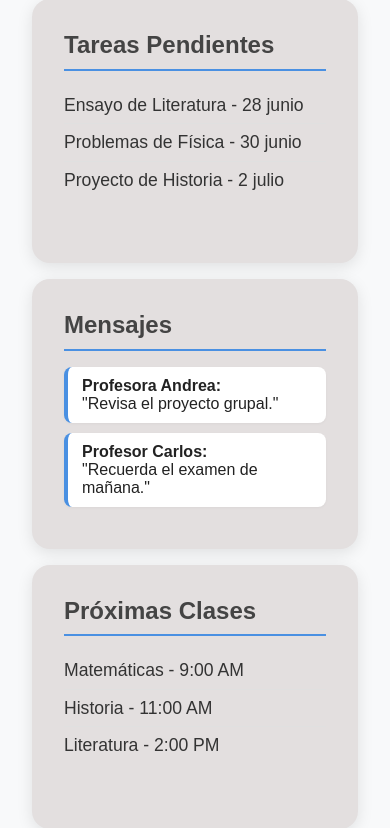
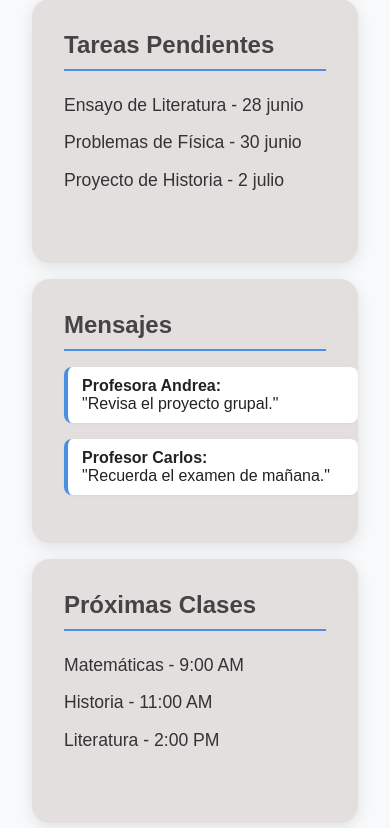
Before and after one commit to mathiasmora2232/project-main, a PHP site: page /Homepage.html in a window 390 px wide. Shown: the part 517-1345 px from the top of the page. Run offline with PHP 8.4, Linux system fonts and the light colour scheme.

Commit message:
Notis arreglo

```diff
--- a/css/Global.css
+++ b/css/Global.css
@@ -139,7 +139,7 @@ nav {
 }
 
 .notification {
-	width: calc(50% - 10px);
+	width: calc(100% - 10px);
 	box-sizing: border-box;
 	background: #e7e1e1;
 	border-radius: 15px;
--- a/css/homepage.css
+++ b/css/homepage.css
@@ -108,6 +108,11 @@ main.dashboard {
         font-size: 1.1rem;
         line-height: 1.5;
     }
+
+    .card-messages .message {
+        width: 100%;
+        margin-bottom: 1rem;
+    }
 }
 
 @media (max-width: 600px) {
```
